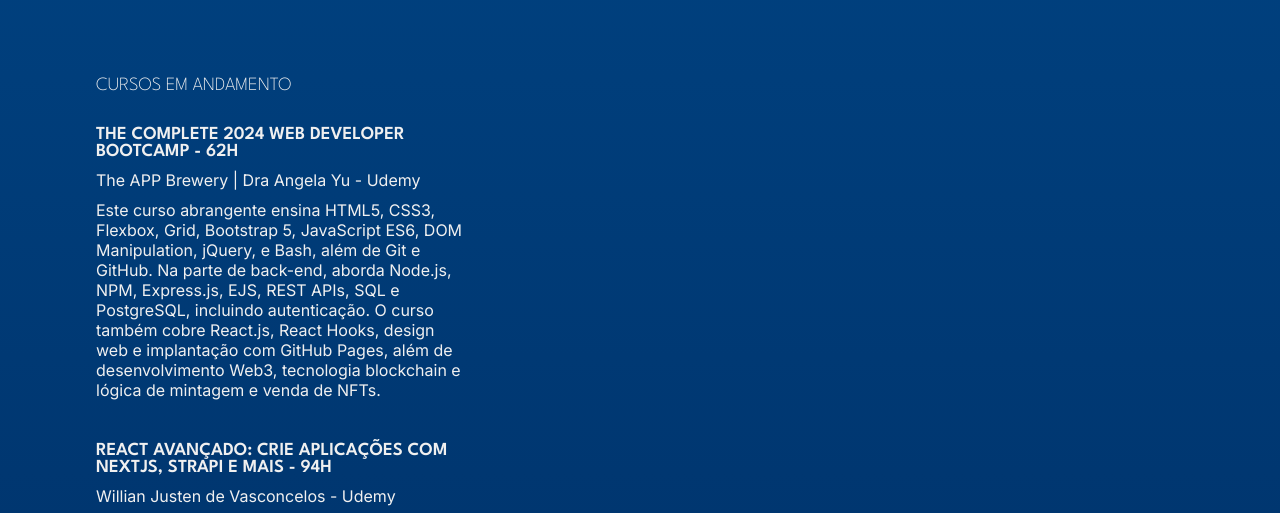
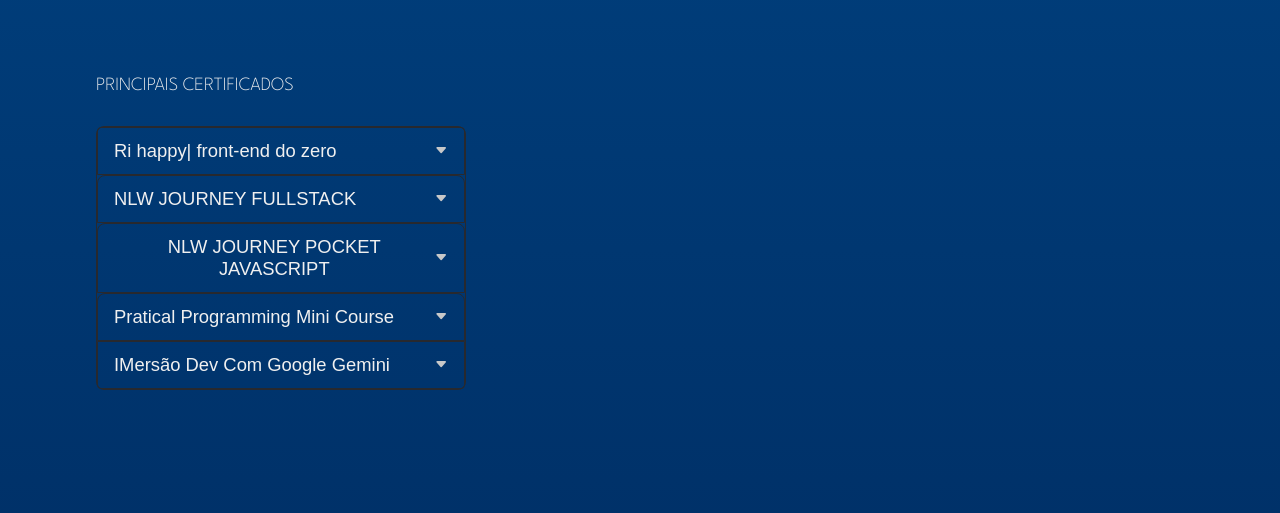
Before and after one commit to Juan-s-moreira/Juan-Santos-portfolio, a plain HTML site: page index.html in a window 1280 px wide. Shown: the part 828-1341 px from the top of the page. Drawn offline with nearby package versions, Linux system fonts and the light colour scheme.

Commit message:
removing courses section

```diff
--- a/index.html
+++ b/index.html
@@ -153,7 +153,7 @@
           </div>
           <div class="about__content2">
             <div class="col1">
-              <div class="row1">
+              <!-- <div class="row1">
                 <h3>Cursos Em Andamento</h3>
                 <div class="courses">
                   <h4>The Complete 2024 Web Developer Bootcamp - 62h</h4>
@@ -188,7 +188,7 @@
                     trabalho.
                   </p>
                 </div>
-              </div>
+              </div> -->
               <div class="row2">
                 <h3>Principais Certificados</h3>
                 <div id="accordion">
```
